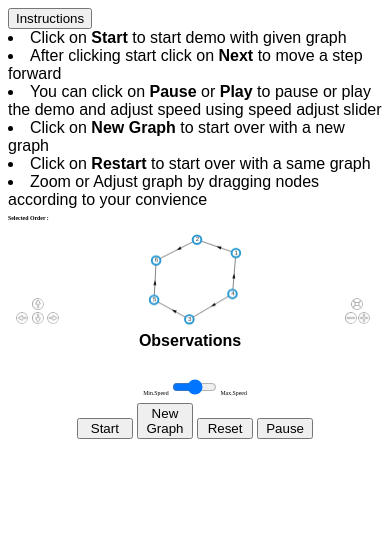
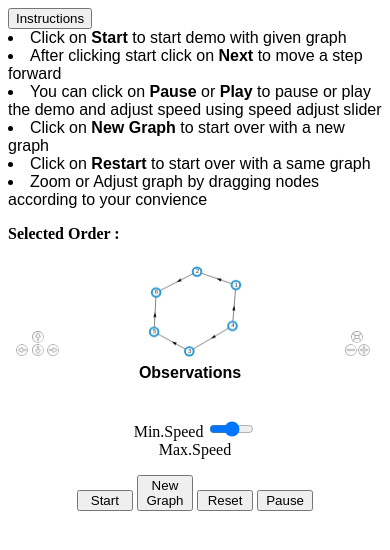
Before and after one commit to virtual-labs/exp-topological-sort-iiith, a plain HTML site: page experiment/kahns-algorithm/simulation/topo_demo.html in a window 390 px wide. Shown: the top 550 px of the page. Drawn offline with Linux system fonts and the light colour scheme; a script that the page names is missing.

Commit message:
Make experiment responsive

```diff
--- a/experiment/kahns-algorithm/simulation/css/mst.css
+++ b/experiment/kahns-algorithm/simulation/css/mst.css
@@ -1,5 +1,5 @@
 br {
-    font-size: 2vw;
+    /* font-size: 2vw; */
 }
 
 #graph {
@@ -11,7 +11,7 @@ br {
 #que{
   position: relative;
   font-family:arial;
-  font-size: 1.5vw;
+  /* font-size: 1.5vw; */
   padding:1vw;
   }
 
@@ -69,7 +69,7 @@ br {
   #ranger {
 
     position: relative;
-    font-size: 1.5vw;
+    /* font-size: 1.5vw; */
     width:40%;
     z-index: 1;
    }
--- a/experiment/kahns-algorithm/simulation/topo_demo.html
+++ b/experiment/kahns-algorithm/simulation/topo_demo.html
@@ -13,7 +13,7 @@
       <li>Zoom or Adjust graph by dragging nodes according to your convience</li>
     </div>
   </div>
-  <div style="font-size: 1.5vw;">
+  <div>
     <p id="seq"><b>Selected Order : </b></p>
   </div>
   <center>
@@ -45,7 +45,7 @@
   <script src="js/Algo.js"></script>
   <script src="js/data.js"></script>
   <link href="docs/static/libs/vis.min.css" rel="stylesheet" type="text/css" />
-<link rel="stylesheet" href="../../assets/css/common-styles.css">
+<link rel="stylesheet" href="../../assets/css/common-styles-responsive.css">
   <script src="docs/static/libs/vis.anim.js"></script>
   <link href="css/mst.css" rel="stylesheet" type="text/css" />
   <script src="docs/static/libs/vis.anim.js"></script>
```
Also changed, not shown: experiment/kahns-algorithm/simulation/topo_exercise.html (+2 -2 lines), experiment/kahns-algorithm/simulation/topo_practice.html (+2 -2 lines).
